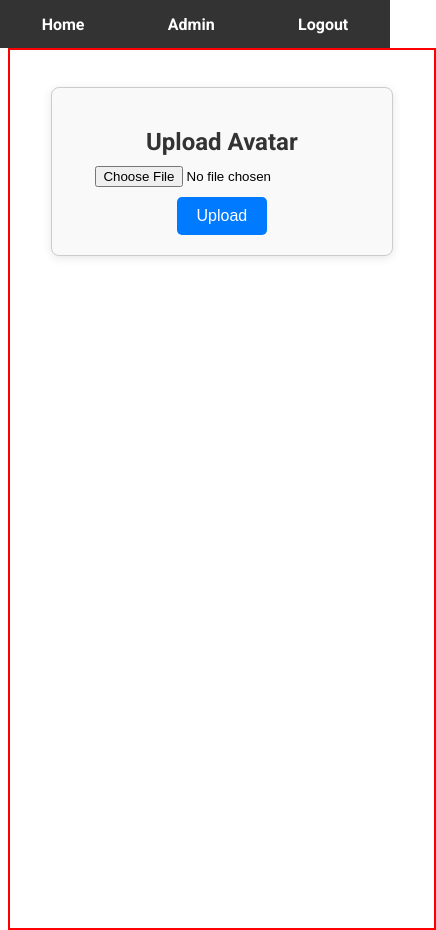
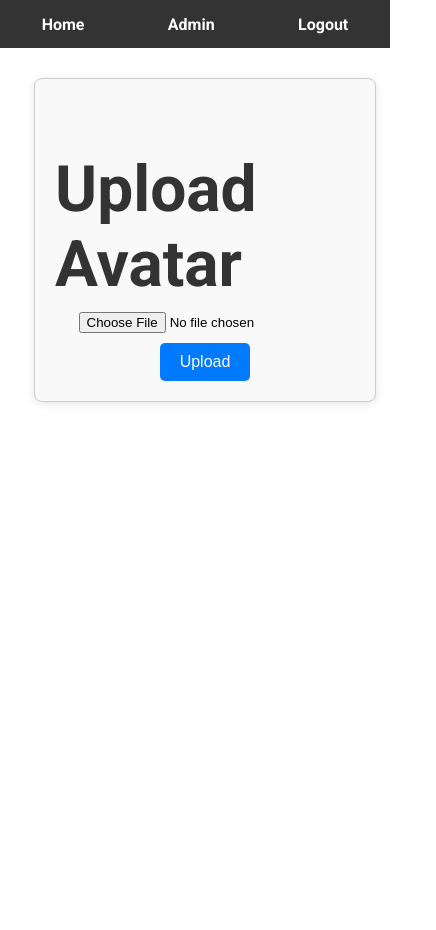
Before and after one commit to babaicode/sticker-bomber-front, a React (Vite) app: page /admin in a window 390 px wide. Shown: the whole page, 436 px wide, since content can reach past the window. Built offline with nearby package versions, Linux system fonts and the light colour scheme; no server answers; sample sign-in values are in the browser's storage.

Commit message:
fix mobil style

```diff
--- a/src/customer/components/StickerPicker.tsx
+++ b/src/customer/components/StickerPicker.tsx
@@ -24,7 +24,7 @@ if (mediaQuery.matches) {
             <img className="sticker" src={sticker.url} alt={sticker.stickerName} />
             <div className="sticker-info">
                 <h3>Sticker: {sticker.stickerName}</h3>
-                <h3>Price: {sticker.price}</h3>
+                <h3>Price per second: {sticker.price}</h3>
             </div>
         </div>
     );
--- a/src/customer/styles/StickerPicker.css
+++ b/src/customer/styles/StickerPicker.css
@@ -1,22 +1,8 @@
-/* all */
-.container {
-    width: 100vw;
-    height: 100vh;
-    display: flex;
-    flex-direction: column;
-    text-align: left;
-    padding: 2vh;
-}
-
-.sticker-info {
-}
-
 /* pc */
-@media (min-width: 769px) {
+@media (min-width: 1440px) {
     .container {
         align-items: flex-start;
         justify-content: flex-start;
-        border: 2px solid red;
     }
 
     .sticker {
@@ -30,12 +16,13 @@
     }
 }
 
-/* mobic */
+/* mobil */
 @media (max-width: 1440px) {
     .container {
         align-items: center;
         justify-content: flex-start;
-        border: 2px solid red;
+        display: flex;
+        flex-direction: column;
     }
 
     .sticker {
@@ -44,13 +31,27 @@
         max-height: 50vh;
         object-fit: contain;
         margin: 0 auto;
+        display: flex;
+        justify-content: center;
+        align-items: center;
     }
 
     .sticker-info {
-        margin-left: 2vw;
+        margin-left: 10vw;
         text-align: left;
         align-self: flex-start;
         width: 100%;
         padding: 1vh 0;
+        display: flex;
+        flex-direction: row;
+        gap: 10vw;
+    }
+
+    h2 {
+        font-size: 4rem;
+    }
+
+    h3 {
+        font-size: 3rem;
     }
 }
```
